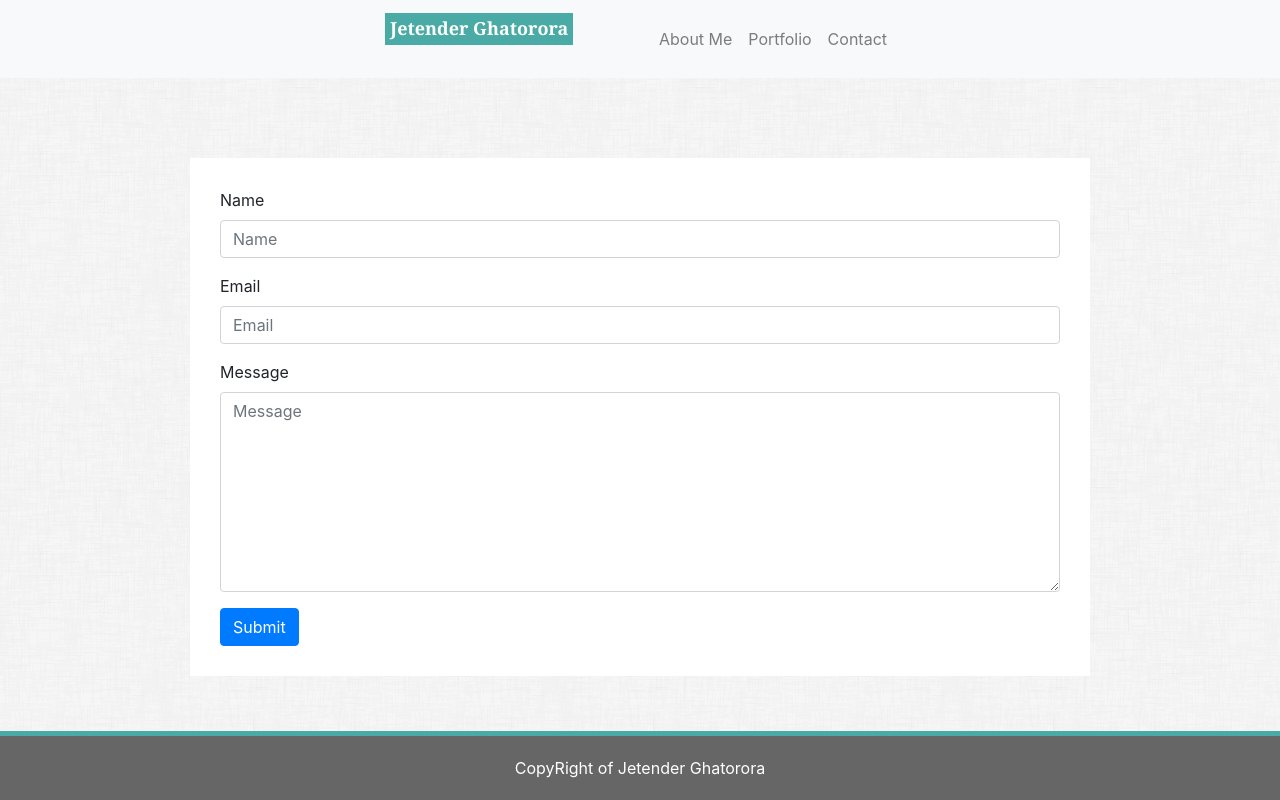
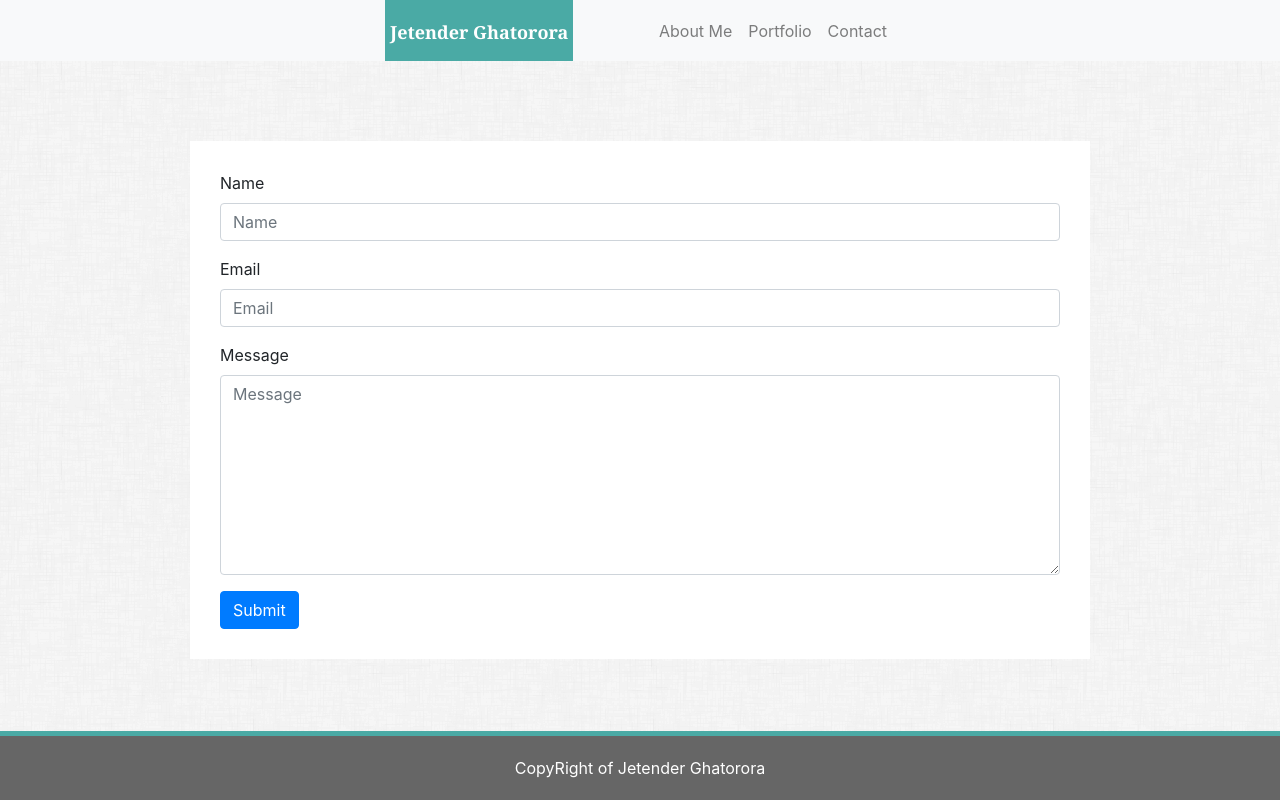
Before and after one commit to JetenderG/Bootstrap-Portfolio, a plain HTML site: page contact.html in a window 1280 px wide. Drawn offline with nearby package versions, Linux system fonts and the light colour scheme.

Commit message:
final changes

```diff
--- a/contact.html
+++ b/contact.html
@@ -15,8 +15,8 @@
         <div class="row" style="background-color:#f8f9fa;">
                 <div class="col-md-12" style="padding-left:400px;padding-right: 400px;">
 
-                    <nav class="navbar navbar-expand-lg navbar-light bg-light"style="padding-left:0;padding-right:0;">
-                            <a class="navbar-brand" href="#"><h1 style="height:100%">Jetender Ghatorora</h1></a>
+                    <nav class="navbar navbar-expand-lg navbar-light bg-light"style="padding-left:0;padding-right:0;padding:0;">
+                            <a class="navbar-brand" style="height: 61px;padding: 0;"href="#"><h1 style="line-height: 3;">Jetender Ghatorora</h1></a>
 
                         <button class="navbar-toggler" type="button" data-toggle="collapse" data-target="#navbarTogglerDemo03"
                             aria-controls="navbarTogglerDemo03" aria-expanded="false" aria-label="Toggle navigation">
@@ -40,6 +40,7 @@
                     </nav>
                 </div>
             </div>
+
 
 
 <div class="container">
```
Also changed, not shown: index.html (+2 -2 lines), portfolio.html (+2 -7 lines).
